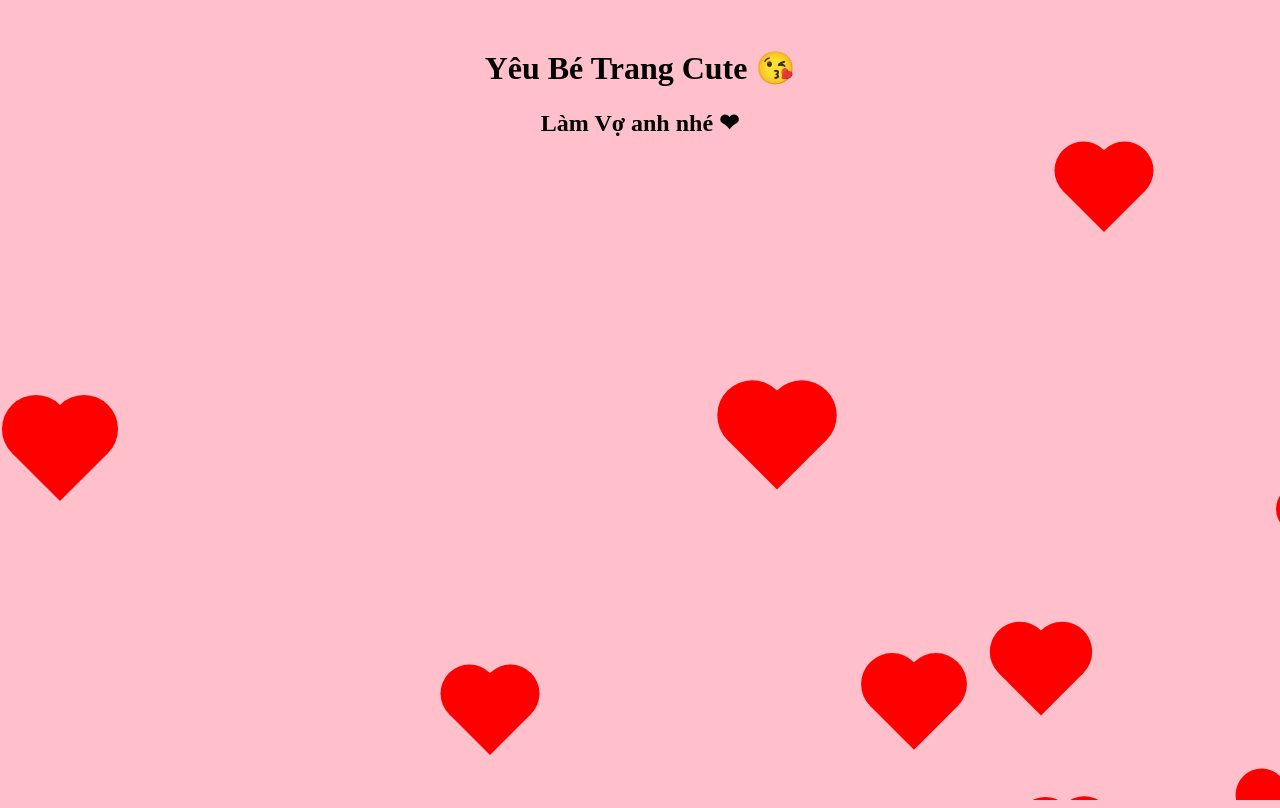
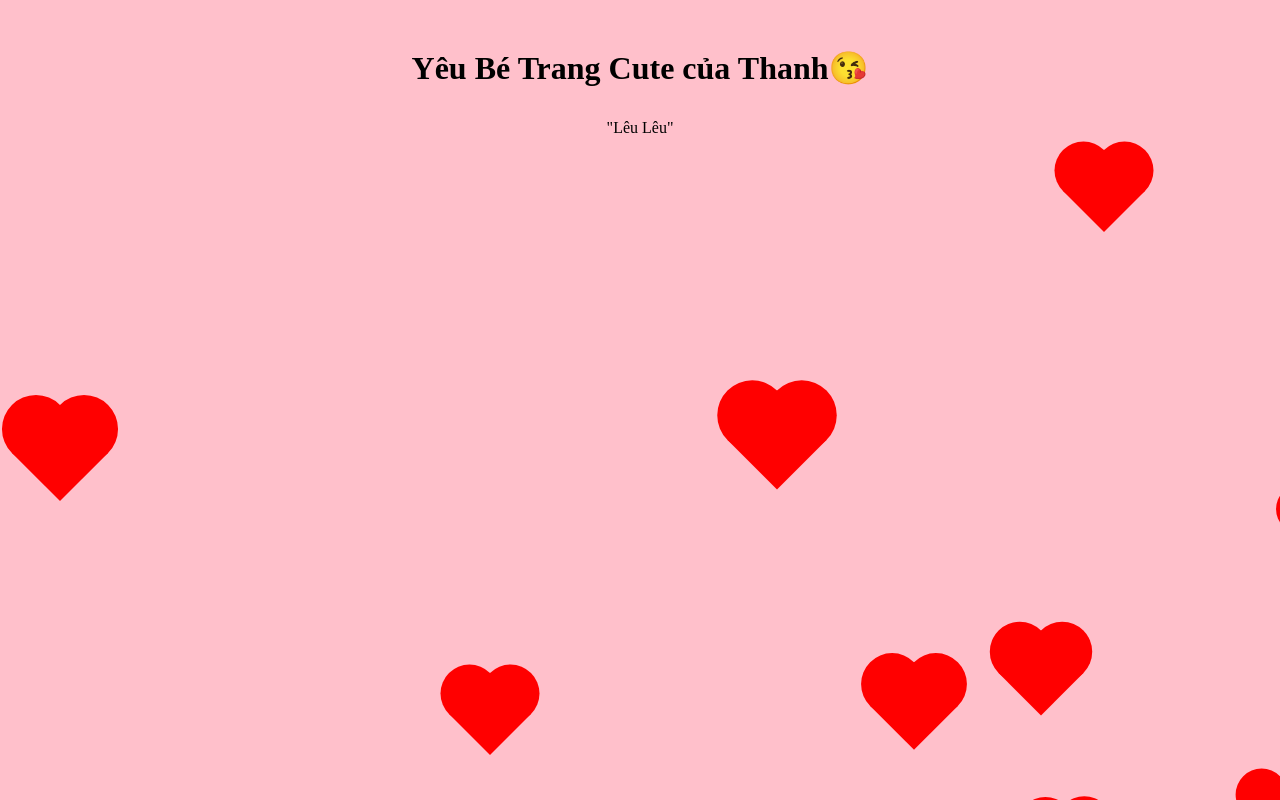
Before and after one commit to nhietthanh23/yeubetrang, a plain HTML site: page index.html in a window 1280 px wide. Drawn offline with nearby package versions, Linux system fonts and the light colour scheme.

Commit message:
update yeu bé trang của thanh nè

```diff
--- a/index.html
+++ b/index.html
@@ -90,15 +90,19 @@
     .traonhan{
         display: none;
     }
+    p{
+        padding:10px 0;
+    }
 </style>
 
 <body>
     <div class="yeutrang">
-        <h1>Yêu Bé Trang Cute 😘</h1>
-        <div>
+        <h1>Yêu Bé Trang Cute của Thanh😘</h1>
+        <p>"Lêu Lêu"</p>
+<!--         <div>
             <h2 class="cauhon">Làm Vợ anh nhé ❤</h2>
             <h2 class="traonhan">Đeo 💍 cho bé iu nè 😍</h2>
-        </div>
+        </div> -->
     </div>
 
     <div class="bg_heart"></div>
```
